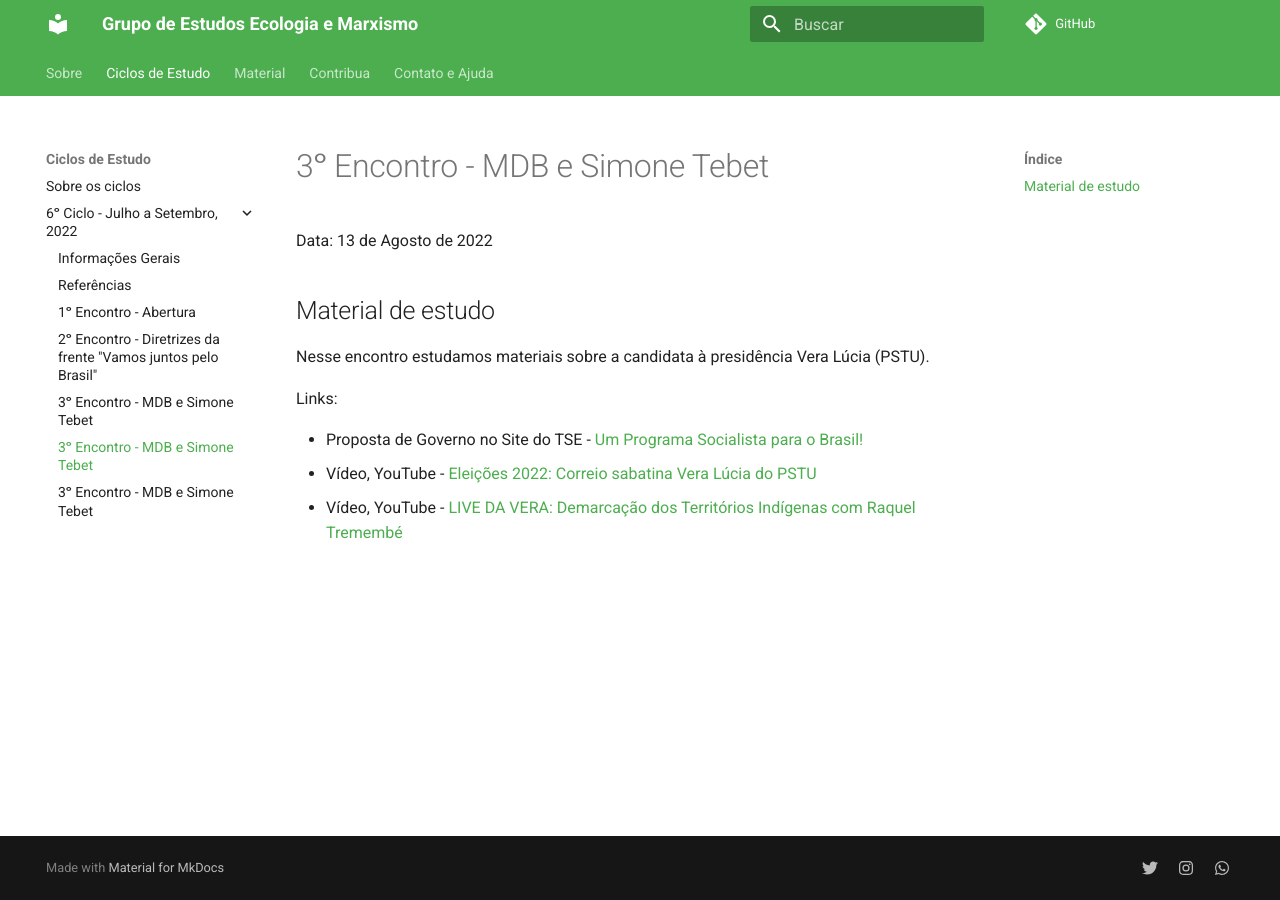
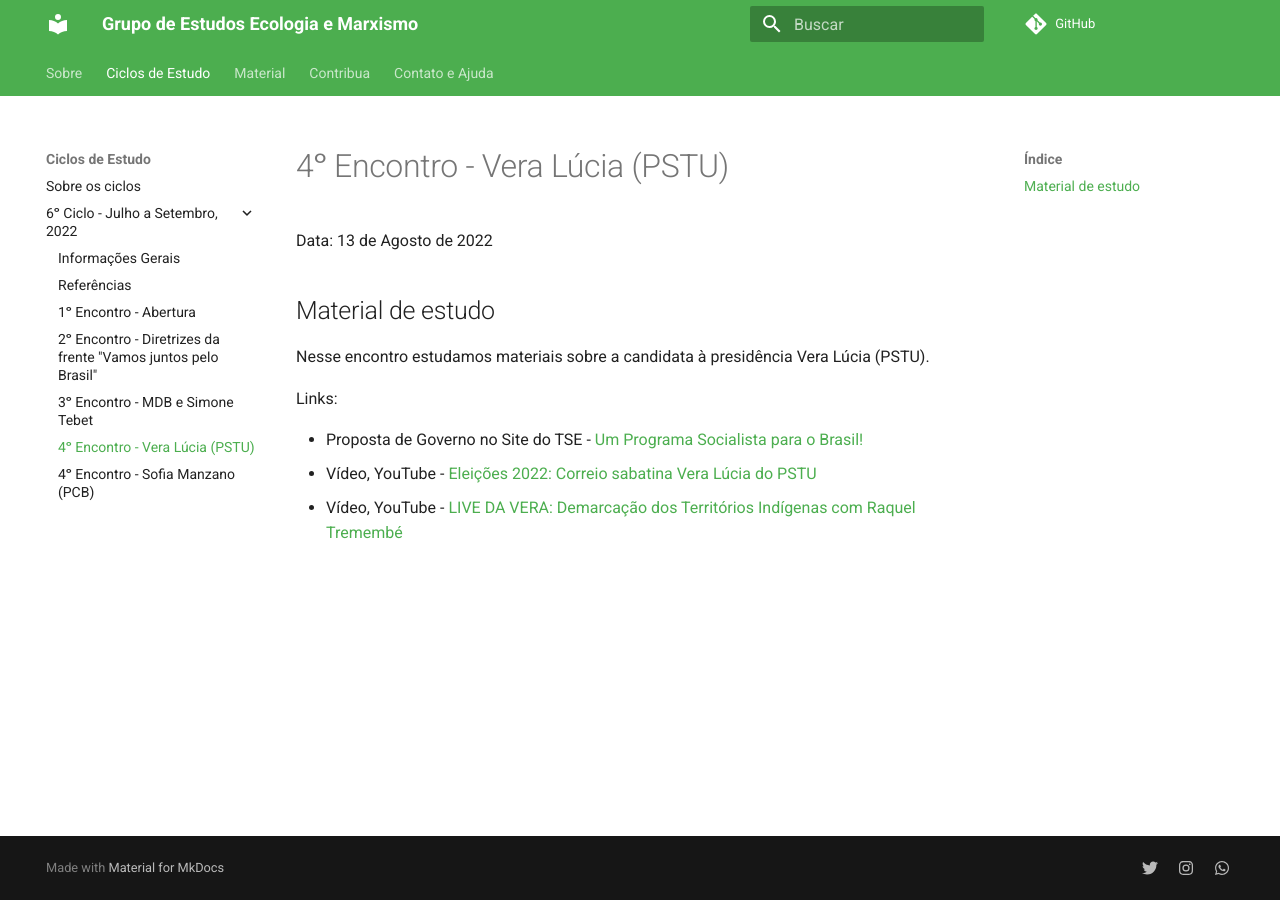
Before and after one commit to Ecomarx/ecomarx.github.io, an MkDocs documentation site: the page built from docs/6o-ciclo/4o-encontro.md, in a window 1280 px wide. Built offline with MkDocs 1.6.1 and Material for MkDocs 9.7.7, drawn with Linux system fonts in a browser that asks for light colours; comment, search, counter and statistics services are not loaded.

Commit message:
Correção no no título dos encontros 4 e 5, 6o ciclo

```diff
--- a/docs/6o-ciclo/4o-encontro.md
+++ b/docs/6o-ciclo/4o-encontro.md
@@ -1,4 +1,4 @@
-# 3ᵒ Encontro - MDB e Simone Tebet
+# 4ᵒ Encontro - Vera Lúcia (PSTU)
 
 Data: 13 de Agosto de 2022
 
--- a/docs/6o-ciclo/5o-encontro.md
+++ b/docs/6o-ciclo/5o-encontro.md
@@ -1,4 +1,4 @@
-# 3ᵒ Encontro - MDB e Simone Tebet
+# 4ᵒ Encontro - Sofia Manzano (PCB)
 
 Data: 20 de Agosto de 2022
 
```
